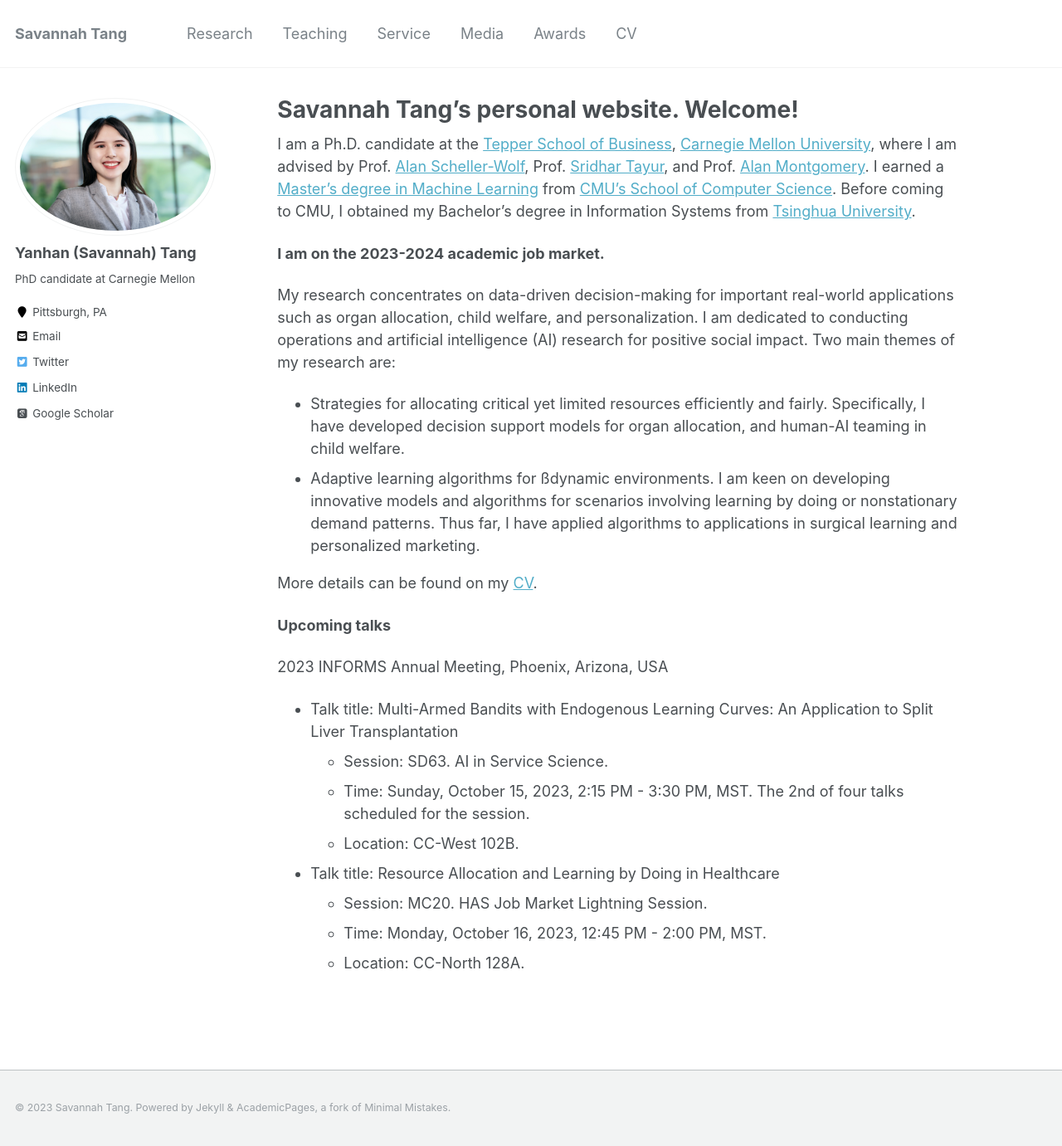
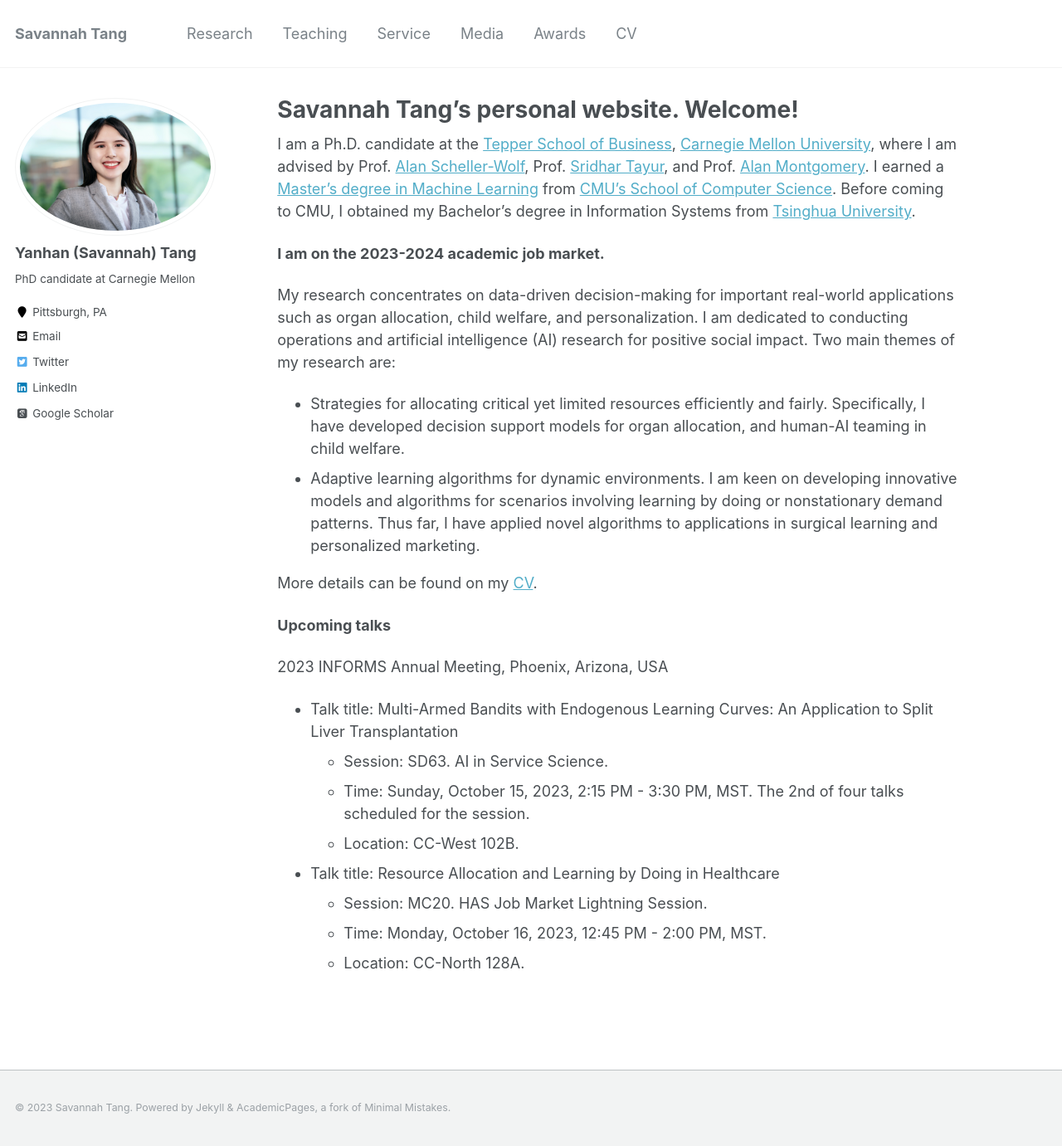
Before and after one commit to savytang/savytang.github.io, a Jekyll site: the page built from _pages/about.md, in a window 1280 px wide and 1381 px high. Shown: the whole window at 83% size. Built offline with Jekyll 4.4.1, drawn with Linux system fonts in a browser that asks for light colours; some web fonts are replaced.

Commit message:
October2_aboutfix
Fixed a typo

```diff
--- a/_pages/about.md
+++ b/_pages/about.md
@@ -15,7 +15,7 @@ I am a Ph.D. candidate at the [Tepper School of Business](https://www.cmu.edu/te
 My research concentrates on data-driven decision-making for important real-world applications such as organ allocation, child welfare, and personalization. I am dedicated to conducting operations and artificial intelligence (AI) research for positive social impact. Two main themes of my research are:
 
 * Strategies for allocating critical yet limited resources efficiently and fairly. Specifically, I have developed decision support models for organ allocation, and human-AI teaming in child welfare.
-* Adaptive learning algorithms for ßdynamic environments. I am keen on developing innovative models and algorithms for scenarios involving learning by doing or nonstationary demand patterns. Thus far, I have applied algorithms to applications in surgical learning and personalized marketing.
+* Adaptive learning algorithms for dynamic environments. I am keen on developing innovative models and algorithms for scenarios involving learning by doing or nonstationary demand patterns. Thus far, I have applied novel algorithms to applications in surgical learning and personalized marketing.
 
 More details can be found on my [CV](../files/Tang_CV_0902.pdf).
 
```
Also changed, not shown: 1 other file.
